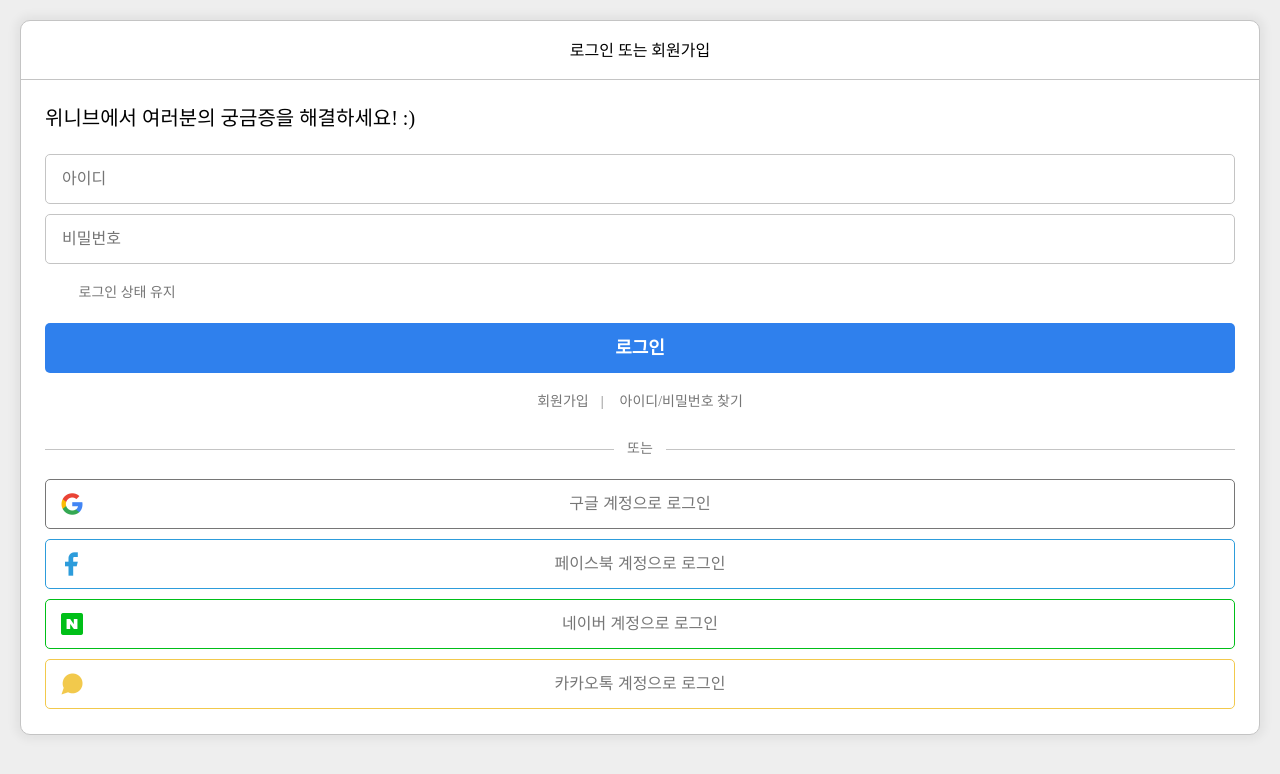
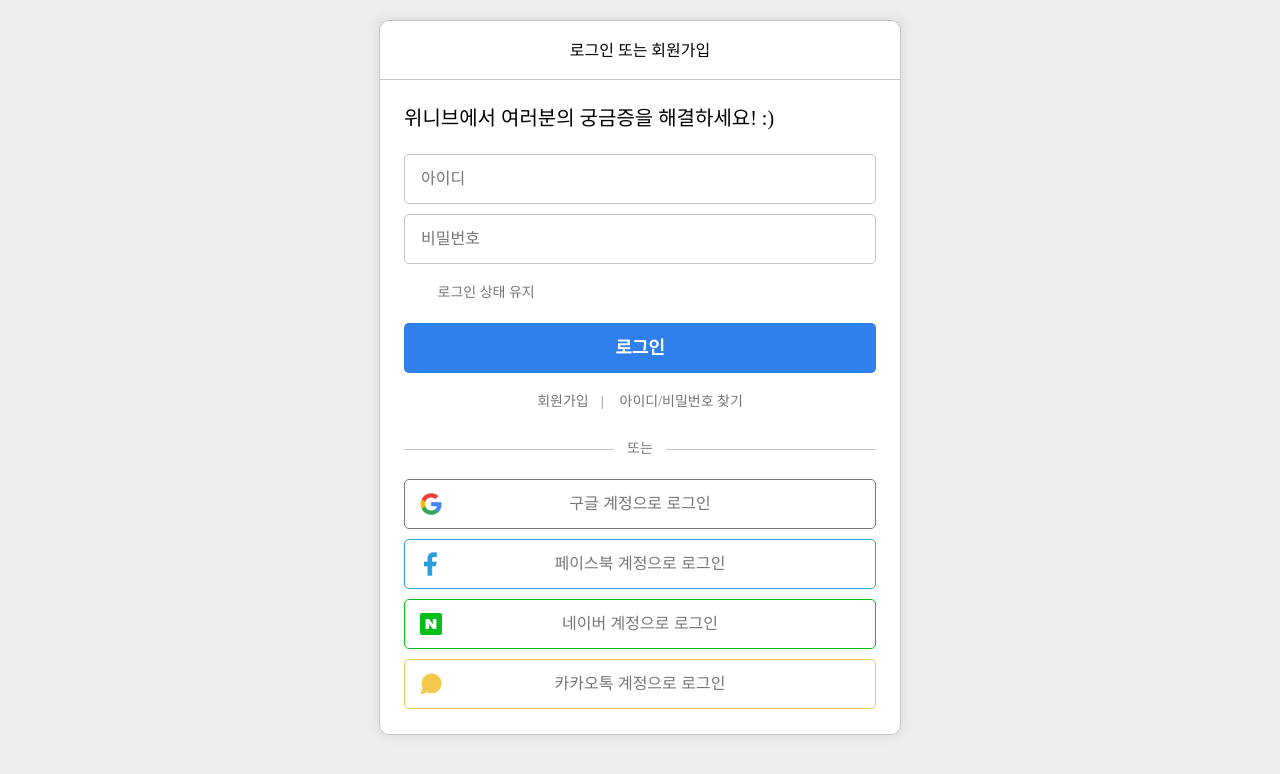
Before and after one commit to choar816/weniv-login-modal, a plain HTML site: page index.html in a window 1280 px wide. Drawn offline with Linux system fonts and the light colour scheme; a web font is replaced by a local one.

Commit message:
edit #app size

```diff
--- a/style.css
+++ b/style.css
@@ -18,13 +18,15 @@
 /* style */
 body {
     margin: 0;
+    padding: 20px;
     background-color: #eee;
     font-family: 'Apoqa Han Sans';
 }
 
 #app {
-    margin: 20px;
+    margin: 0 auto;
 
+    max-width: 520px;
     padding: 0;
     background-color: #fff;
     border: 1px solid #C4C4C4;
@@ -33,6 +35,7 @@ body {
 }
 
 #header {
+    position: relative;
     padding: 0;
     border-bottom: 1px solid #c4c4c4;
 }
@@ -50,8 +53,8 @@ body {
 
 .btn__close {
     position: absolute;
-    top: 42px;
-    right: 44px;
+    top: 22px;
+    right: 20px;
     width: 16px;
     height: 16px;
     background-image: url('./img/close.png');
```
